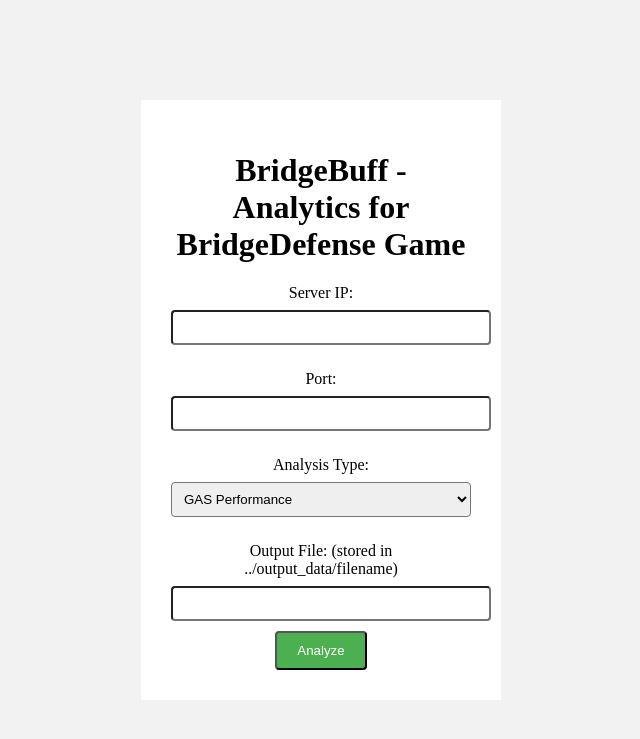
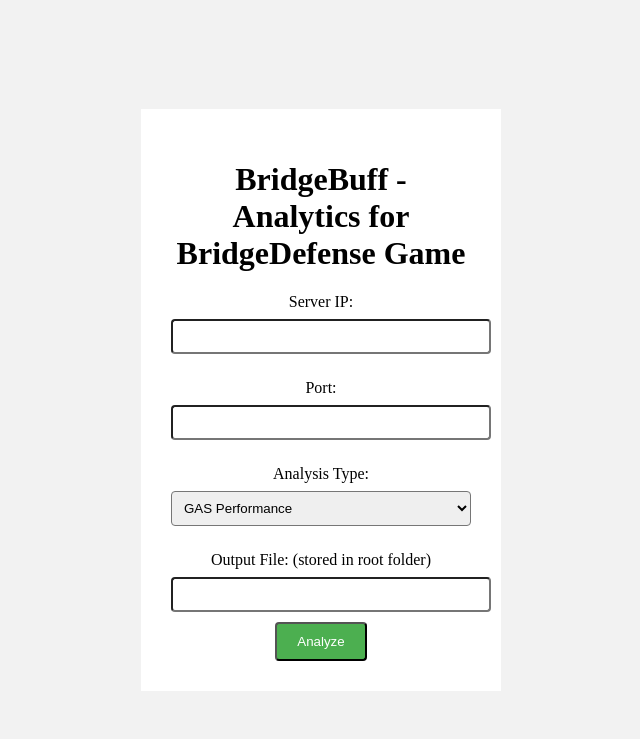
Before and after one commit to Francisco-aragao/BridgeBuff, a Python web app: template client/templates/index.html in a window 1280 px wide. Shown: the top 739 px of the page, without its empty margins (319-959 px from the left). Run offline with Jinja, Linux system fonts and the light colour scheme; the template is opened without the code that fills it, so the values that code supplies are empty.

Commit message:
feat: merge

```diff
--- a/client/front.py
+++ b/client/front.py
@@ -31,7 +31,7 @@ async def analyze(request: Request):
     port = int(form.get('port'))
     analysis_type = form.get('analysis')
     output_file = form.get('output')
-    output_file = os.path.join('..', 'output_data', output_file) # Output file path
+    output_file = os.path.join(os.path.abspath(os.path.curdir), '..', output_file) # Output file path
 
     # Connect to the client functions (running fastpi) and perform the analysis
     with socket.socket(socket.AF_INET, socket.SOCK_STREAM) as sock:
--- a/client/templates/index.html
+++ b/client/templates/index.html
@@ -56,7 +56,7 @@
                 <option value="1">GAS Performance</option>
                 <option value="2">Cannon Placements</option>
             </select>
-            <label for="output">Output File: (stored in ../output_data/filename)</label>
+            <label for="output">Output File: (stored in root folder)</label>
             <input type="text" id="output" name="output">
             <input type="submit" value="Analyze">
         </form>
```
